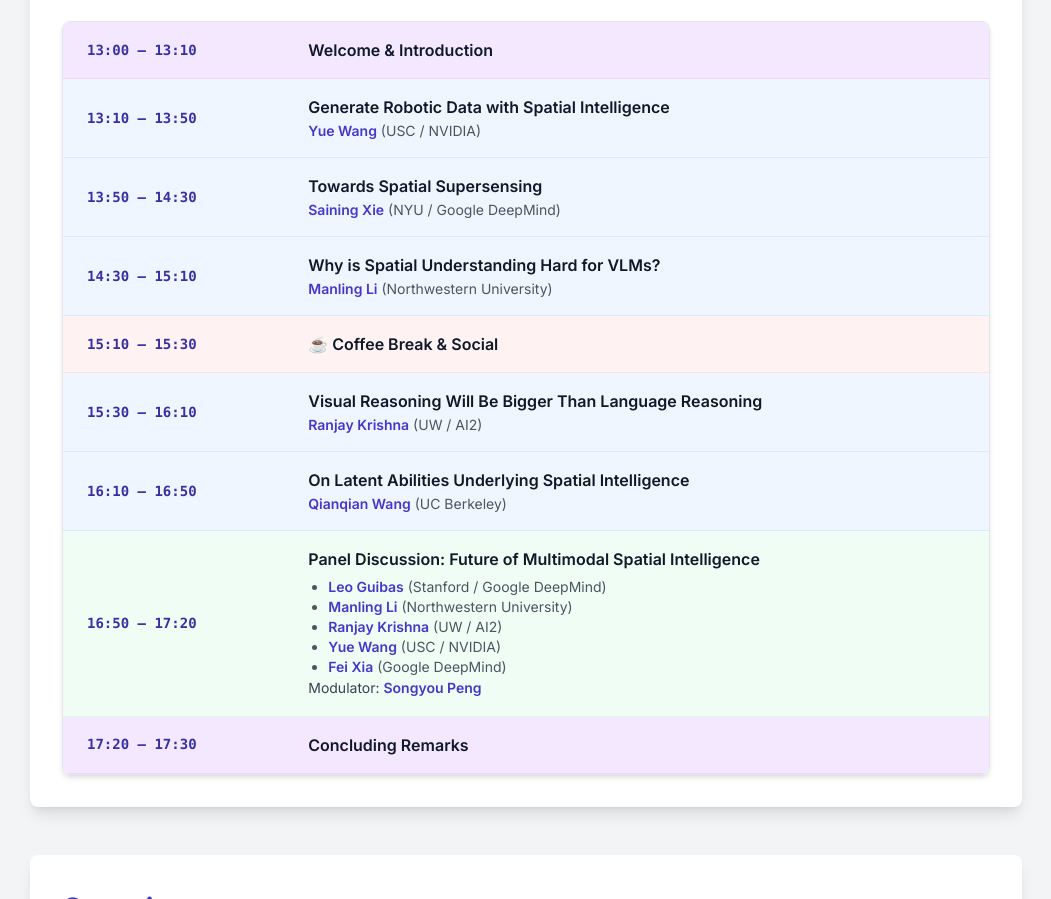
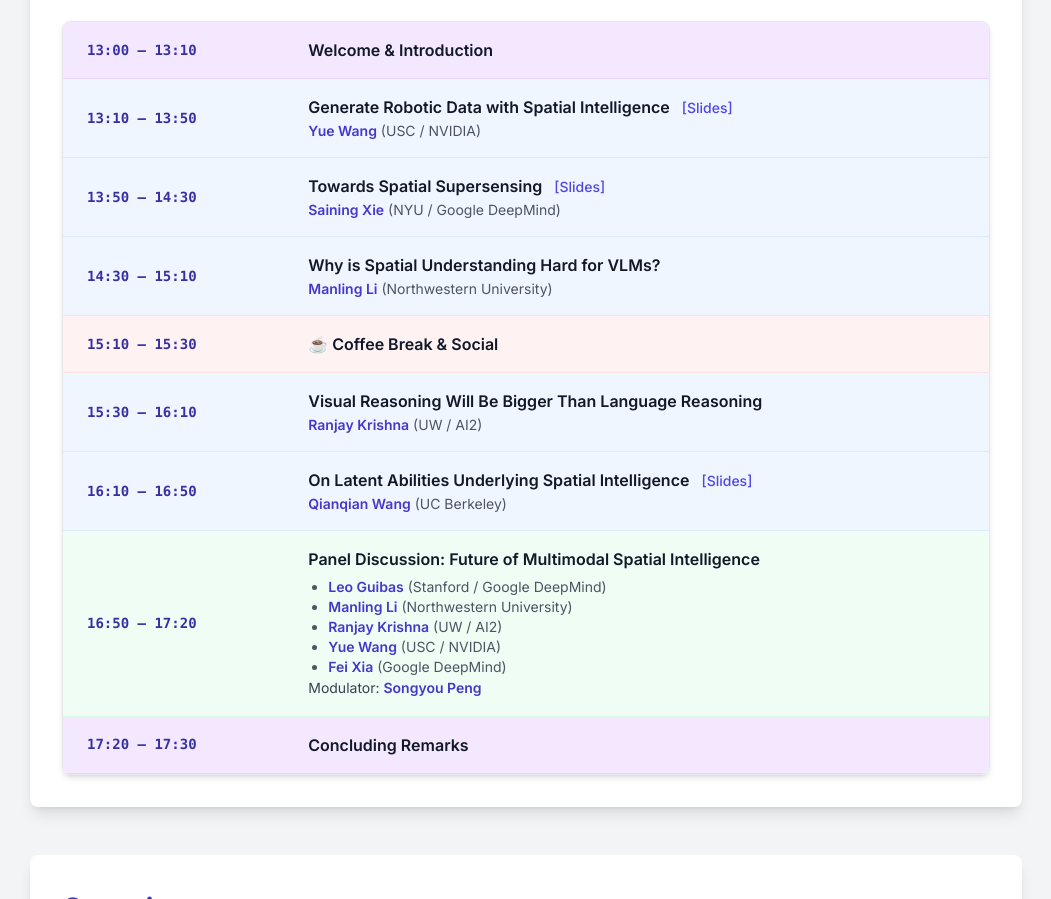
Before and after one commit to musi-workshop/musi-workshop.github.io, a plain HTML site: page index.html in a window 1280 px wide. Shown: the part 1391-2290 px from the top of the page, without its empty margins (114-1165 px from the left). Drawn offline with nearby package versions, Linux system fonts and the light colour scheme.

Commit message:
add yue, saining and qianqian slide

```diff
--- a/index.html
+++ b/index.html
@@ -137,7 +137,9 @@
                     <tr class="bg-blue-50 border-b border-blue-100">
                     <td class="px-6 py-4 font-mono whitespace-nowrap text-indigo-800"><b>13:10 – 13:50</b></td>
                     <td class="px-6 py-4">
-                        <span class="block text-base font-semibold text-gray-900">Generate Robotic Data with Spatial Intelligence</span>
+                        <span class="block text-base font-semibold text-gray-900">Generate Robotic Data with Spatial Intelligence
+                            <a href="files/talk_yue_musi_2025.pdf" class="text-sm font-medium text-indigo-600 hover:underline ml-2">[Slides]</a>
+                        </span>
                         <span class="block mt-0.5 text-sm text-gray-600">
                         <a href="https://yuewang.xyz/" class="font-semibold text-indigo-700 hover:underline">Yue Wang</a> (USC / NVIDIA)
                         </span>
@@ -147,7 +149,10 @@
                     <tr class="bg-blue-50 border-b border-blue-100">
                     <td class="px-6 py-4 font-mono whitespace-nowrap text-indigo-800"><b>13:50 – 14:30</b></td>
                     <td class="px-6 py-4">
-                        <span class="block text-base font-semibold text-gray-900">Towards Spatial Supersensing</span>
+                        <span class="block text-base font-semibold text-gray-900">
+                            Towards Spatial Supersensing
+                            <a href="files/talk_saining_musi_2025.pdf" class="text-sm font-medium text-indigo-600 hover:underline ml-2">[Slides]</a>
+                        </span>
                         <span class="block mt-0.5 text-sm text-gray-600">
                         <a href="https://www.sainingxie.com/" class="font-semibold text-indigo-700 hover:underline">Saining Xie</a> (NYU / Google DeepMind)
                         </span>
@@ -176,7 +181,7 @@
                     <td class="px-6 py-4">
                         <span class="block text-base font-semibold text-gray-900">Visual Reasoning Will Be Bigger Than Language Reasoning</span>
                         <span class="block mt-0.5 text-sm text-gray-600">
-                        <a href="https://www.ranjaykrishna.com/" class="font-semibold text-indigo-700 hover:underline">Ranjay Krishna</a> (UW / AI2)
+                        <a href="https" class="font-semibold text-indigo-700 hover:underline">Ranjay Krishna</a> (UW / AI2)
                         </span>
                     </td>
                     </tr>
@@ -184,7 +189,9 @@
                     <tr class="bg-blue-50 border-b border-blue-100">
                     <td class="px-6 py-4 font-mono whitespace-nowrap text-indigo-800"><b>16:10 – 16:50</b></td>
                     <td class="px-6 py-4">
-                        <span class="block text-base font-semibold text-gray-900">On Latent Abilities Underlying Spatial Intelligence</span>
+                        <span class="block text-base font-semibold text-gray-900">On Latent Abilities Underlying Spatial Intelligence
+                            <a href="files/talk_qianqian_musi_2025.pdf" class="text-sm font-medium text-indigo-600 hover:underline ml-2">[Slides]</a>
+                        </span>
                         <span class="block mt-0.5 text-sm text-gray-600">
                         <a href="https://qianqianwang68.github.io/" class="font-semibold text-indigo-700 hover:underline">Qianqian Wang</a> (UC Berkeley)
                         </span>
@@ -203,7 +210,7 @@
                         <li><a href="https://limanling.github.io/" class="font-semibold text-indigo-700 hover:underline">Manling Li</a>
                             (Northwestern University)</span>
                         </li>
-                        <li><a href="https://www.ranjaykrishna.com/" class="font-semibold text-indigo-700 hover:underline">Ranjay Krishna</a>
+                        <li><a href="https" class="font-semibold text-indigo-700 hover:underline">Ranjay Krishna</a>
                             (UW / AI2)</span>
                         </li>
                         <li><a href="https://yuewang.xyz/" class="font-semibold text-indigo-700 hover:underline">Yue Wang</a>
```
Also changed, not shown: 3 other files.
